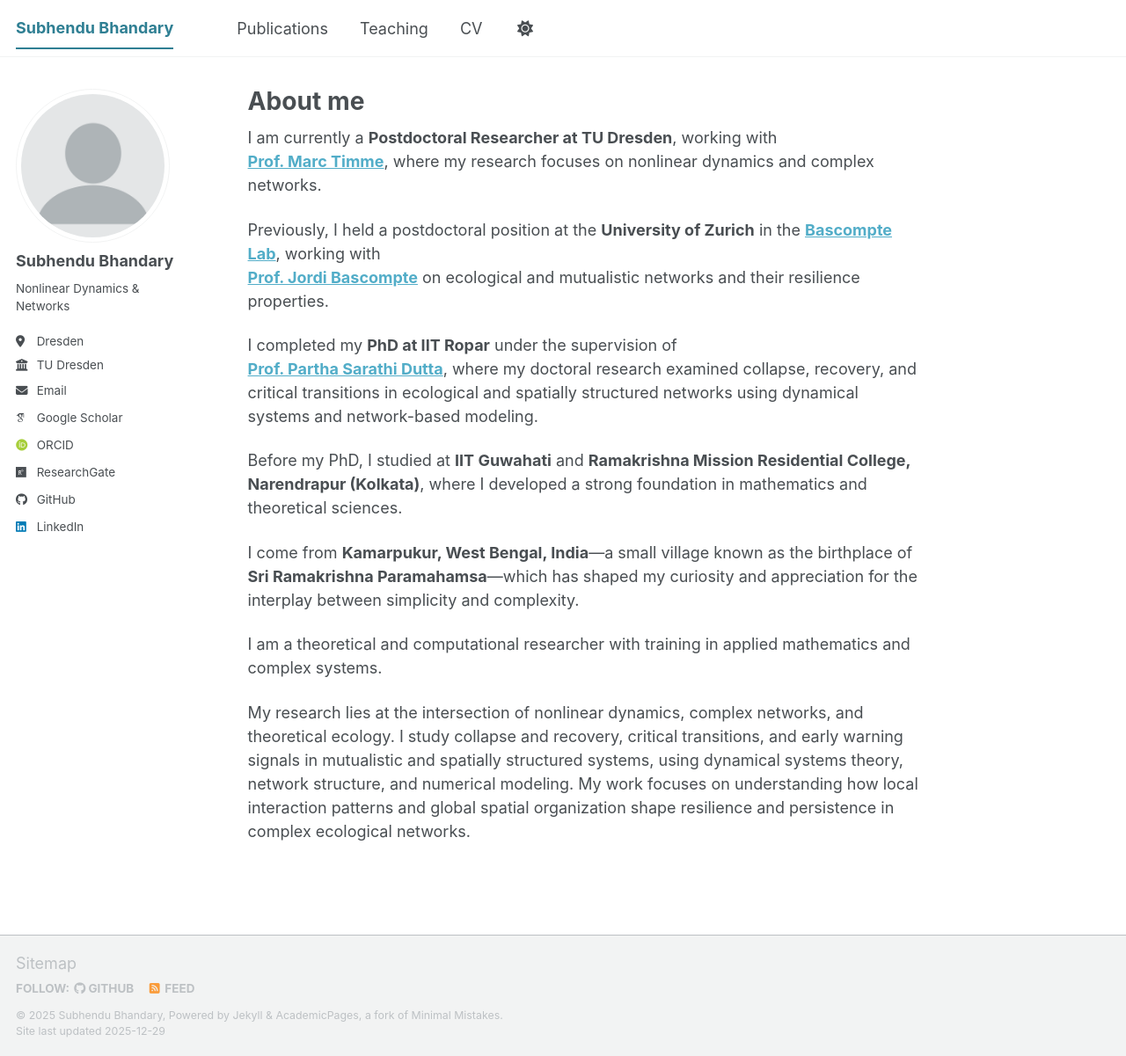
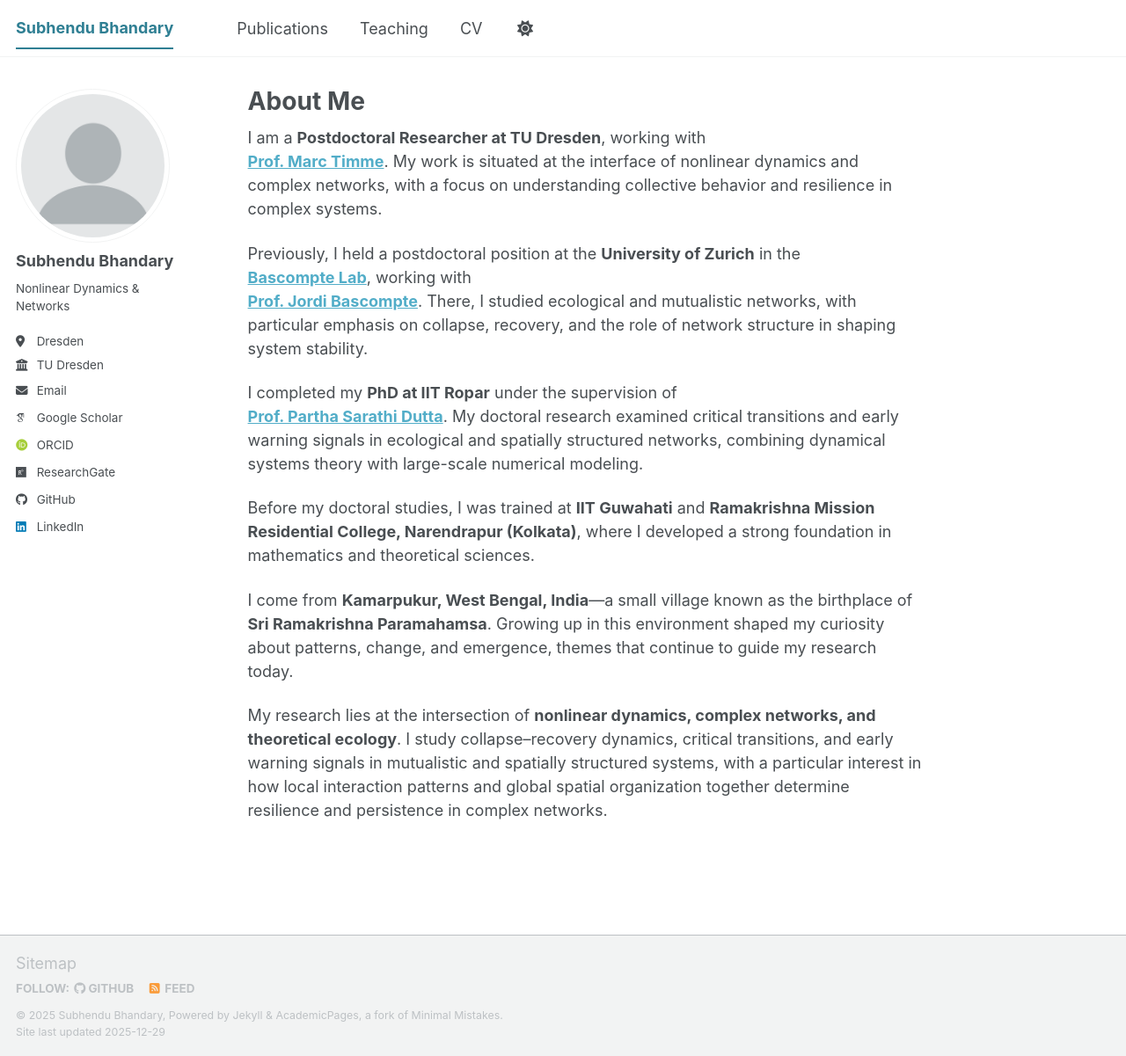
Before and after one commit to subhendu-math/subhendu-math.github.io, a Jekyll site: the page built from _pages/about.md, in a window 1280 px wide and 1201 px high. Shown: the whole window at 88% size. Built offline with Jekyll 4.4.1, drawn with Linux system fonts in a browser that asks for light colours; some web fonts are replaced; a script bundle is joined from its source files by our own code; library files that are not in the unit come from our copies.

Commit message:
Revise 'About Me' section for clarity and detail
Updated the text for clarity and improved structure.

```diff
--- a/_pages/about.md
+++ b/_pages/about.md
@@ -1,25 +1,24 @@
 ---
 permalink: /
-title: "About me"
+title: "About Me"
 author_profile: true
 redirect_from:
   - /about/
   - /about.html
 ---
 
-I am currently a **Postdoctoral Researcher at TU Dresden**, working with
-**[Prof. Marc Timme](https://cfaed.tu-dresden.de/cfnd-about)**, where my research focuses on nonlinear dynamics and complex networks.
+I am a **Postdoctoral Researcher at TU Dresden**, working with
+**[Prof. Marc Timme](https://cfaed.tu-dresden.de/cfnd-about)**. My work is situated at the interface of nonlinear dynamics and complex networks, with a focus on understanding collective behavior and resilience in complex systems.
 
-Previously, I held a postdoctoral position at the **University of Zurich** in the **[Bascompte Lab](https://www.bascompte.net/)**, working with
-**[Prof. Jordi Bascompte](https://www.bascompte.net/)** on ecological and mutualistic networks and their resilience properties.
+Previously, I held a postdoctoral position at the **University of Zurich** in the
+**[Bascompte Lab](https://www.bascompte.net/)**, working with
+**[Prof. Jordi Bascompte](https://www.bascompte.net/)**. There, I studied ecological and mutualistic networks, with particular emphasis on collapse, recovery, and the role of network structure in shaping system stability.
 
 I completed my **PhD at IIT Ropar** under the supervision of
-**[Prof. Partha Sarathi Dutta](https://mathbio.iitrpr.ac.in/)**, where my doctoral research examined collapse, recovery, and critical transitions in ecological and spatially structured networks using dynamical systems and network-based modeling.
+**[Prof. Partha Sarathi Dutta](https://mathbio.iitrpr.ac.in/)**. My doctoral research examined critical transitions and early warning signals in ecological and spatially structured networks, combining dynamical systems theory with large-scale numerical modeling.
 
-Before my PhD, I studied at **IIT Guwahati** and **Ramakrishna Mission Residential College, Narendrapur (Kolkata)**, where I developed a strong foundation in mathematics and theoretical sciences.
+Before my doctoral studies, I was trained at **IIT Guwahati** and **Ramakrishna Mission Residential College, Narendrapur (Kolkata)**, where I developed a strong foundation in mathematics and theoretical sciences.
 
-I come from **Kamarpukur, West Bengal, India**—a small village known as the birthplace of **Sri Ramakrishna Paramahamsa**—which has shaped my curiosity and appreciation for the interplay between simplicity and complexity.
+I come from **Kamarpukur, West Bengal, India**—a small village known as the birthplace of **Sri Ramakrishna Paramahamsa**. Growing up in this environment shaped my curiosity about patterns, change, and emergence, themes that continue to guide my research today.
 
-I am a theoretical and computational researcher with training in applied mathematics and complex systems.
-
-My research lies at the intersection of nonlinear dynamics, complex networks, and theoretical ecology. I study collapse and recovery, critical transitions, and early warning signals in mutualistic and spatially structured systems, using dynamical systems theory, network structure, and numerical modeling. My work focuses on understanding how local interaction patterns and global spatial organization shape resilience and persistence in complex ecological networks.
+My research lies at the intersection of **nonlinear dynamics, complex networks, and theoretical ecology**. I study collapse–recovery dynamics, critical transitions, and early warning signals in mutualistic and spatially structured systems, with a particular interest in how local interaction patterns and global spatial organization together determine resilience and persistence in complex networks.
```
